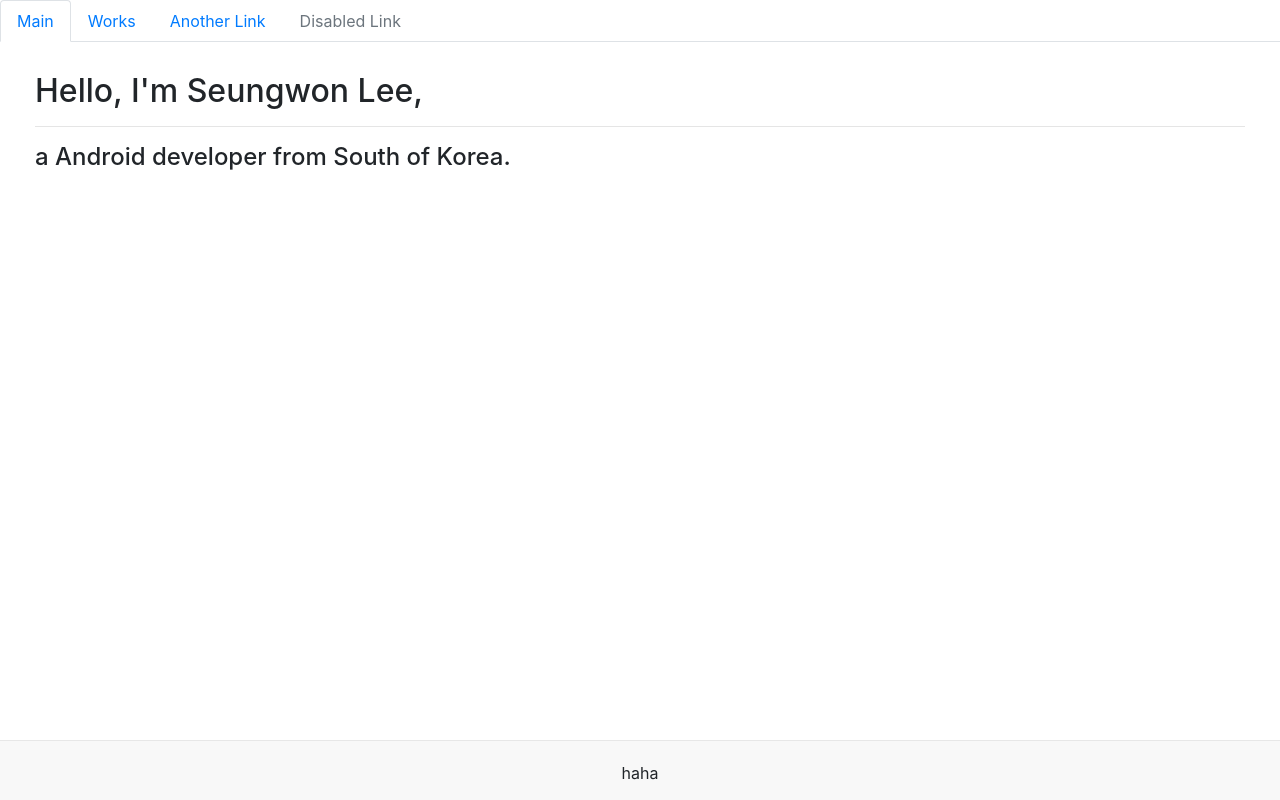
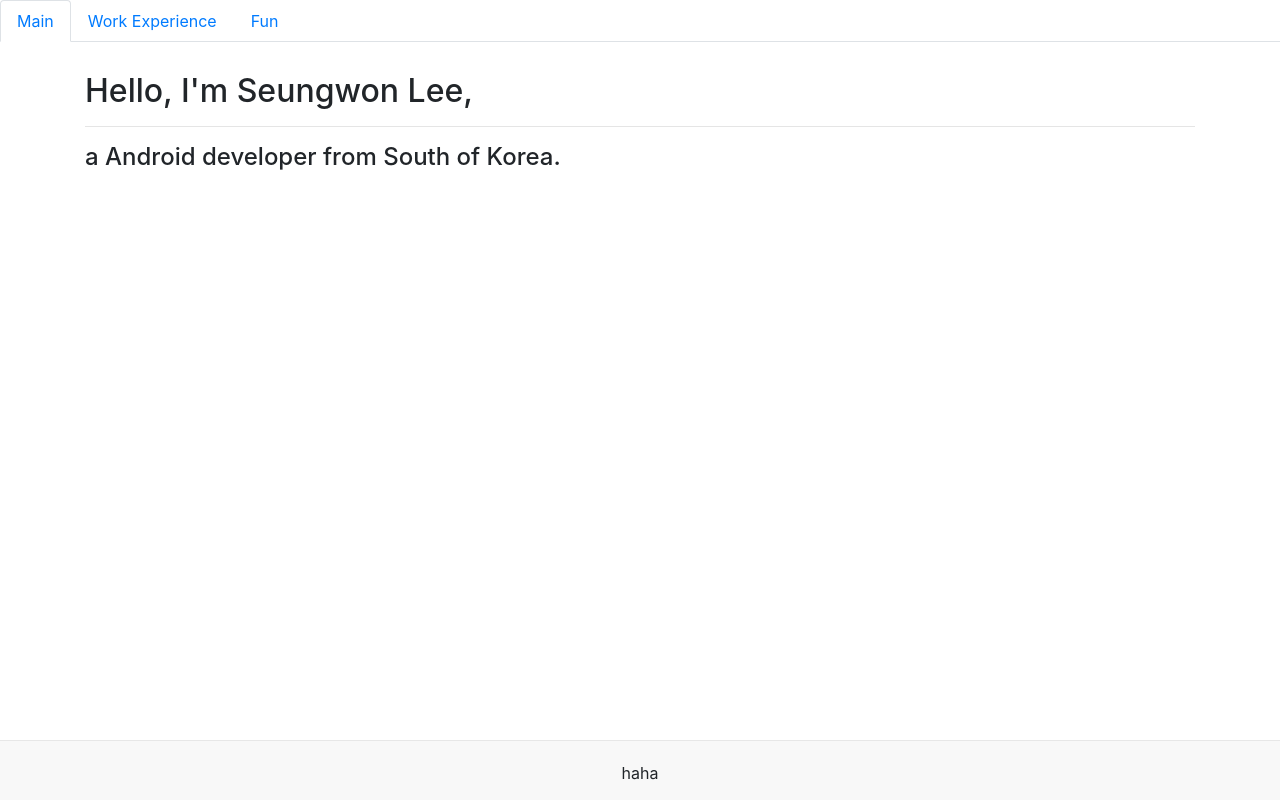
Before and after one commit to SeungwonLee/navbar_reactstrap, a React (Create React App) app: page / in a window 1280 px wide. Built offline with nearby package versions, Linux system fonts and the light colour scheme.

Commit message:
added Work tab

```diff
--- a/src/Components/Tab.js
+++ b/src/Components/Tab.js
@@ -11,13 +11,10 @@ class Tab extends Component {
             <NavLink exact to={"/"} tag={RRNavLink} activeClassName="active"><Link to={'/'}>Main</Link></NavLink>
           </NavItem>
           <NavItem>
-            <NavLink to={"/works"} tag={RRNavLink} activeClassName="active"><Link to={'/works'}>Works</Link></NavLink>
+            <NavLink to={"/works"} tag={RRNavLink} activeClassName="active"><Link to={'/works'}>Work Experience</Link></NavLink>
           </NavItem>
           <NavItem>
-            <NavLink to={"/foo"}>Another Link</NavLink>
-          </NavItem>
-          <NavItem>
-            <NavLink disabled to={"/less"}>Disabled Link</NavLink>
+            <NavLink to={"/fun"} tag={RRNavLink} activeClassName="active"><Link to={'/fun'}>Fun</Link></NavLink>
           </NavItem>
         </Nav>
 
--- a/src/pages/Intro.js
+++ b/src/pages/Intro.js
@@ -1,7 +1,7 @@
 import React from 'react'
 import '../css/Intro.css';
 
-const Header = () => {
+const Intro = () => {
   return (
     <div class="container">
       <div class="page-header">
@@ -13,4 +13,4 @@ const Header = () => {
   );
 }
 
-export default Header;
+export default Intro;
--- /dev/null
+++ b/src/pages/Work.js
@@ -0,0 +1,9 @@
+import React from 'react'
+
+const Work = () => {
+  return (
+    <div class="container">Test</div>
+  );
+}
+
+export default Work;
--- a/src/pages/index.js
+++ b/src/pages/index.js
@@ -1,2 +1,3 @@
-export { default as Body } from './Body';
 export { default as Intro } from './Intro';
+export { default as Work } from './Work';
+export { default as Fun } from './Fun';
--- a/src/shared/App.js
+++ b/src/shared/App.js
@@ -1,7 +1,7 @@
 import React, { Component } from 'react'
 import { Switch, Route } from 'react-router-dom';
 import { Tab, Footer } from 'components'
-import { Intro, Body } from 'pages'
+import { Intro, Work, Fun } from 'pages'
 
 class App extends Component {
   render() {
@@ -10,7 +10,8 @@ class App extends Component {
         <Tab />
         <Switch>
           <Route exact path='/' component={Intro} />
-          <Route exact path='/works' component={Body} />
+          <Route exact path='/works' component={Work} />
+          <Route exact path='/fun' component={Fun} />
         </Switch>
         <Footer />
       </div>
```
Also changed, not shown: src/pages/Fun.js (renamed from src/pages/Body.js).
